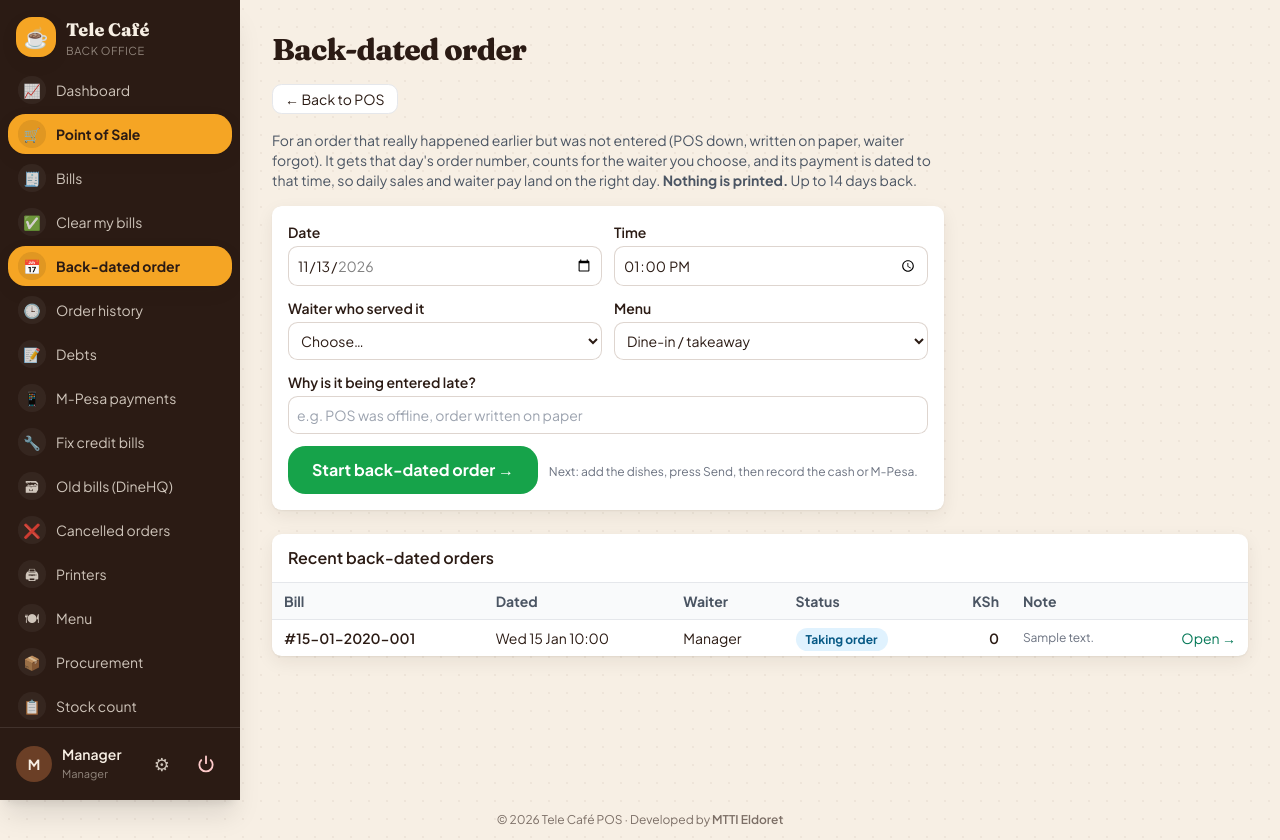
After one commit to kenyaone/postele, a Laravel app: page /pos/backdate in a window 1280 px wide. The commit adds this page. Run offline with Laravel 12, Linux system fonts and the light colour scheme; a user stored in the database is signed in; data comes from the database, SQL or seed files in the repository; tables that the repository leaves empty hold one stand-in row (values such as "Sample post"); some libraries are stand-ins or nearby versions.

Commit message:
Add back-dated orders for managers
A manager can enter an order that happened earlier (up to 14 days): it gets that day's order number, is credited to the chosen waiter, prints nothing, and its dishes, payment and closing time are dated to when it happened, so daily sales and waiter pay count it on the right day. Adds tickets.backdated_by.

Co-Authored-By: Claude Opus 5.5 <noreply@anthropic.com>

Claude-Session: https://claude.ai/code/session_01HbSMvbWnZXwZw2PwxXfV2T

```diff
--- /dev/null
+++ b/app/Http/Controllers/Pos/BackdateController.php
@@ -0,0 +1,62 @@
+<?php
+
+namespace App\Http\Controllers\Pos;
+
+use App\Http\Controllers\Controller;
+use App\Models\Ticket;
+use App\Models\User;
+use Illuminate\Http\Request;
+use Illuminate\Support\Carbon;
+
+/**
+ * Managers only: enter an order after the fact (POS was down, waiter forgot, paper order), dated to when it
+ * really happened. It gets that day's order number, is credited to the chosen waiter, prints nothing, and its
+ * payment is dated to that time, so daily sales and waiter pay count it on the right day.
+ */
+class BackdateController extends Controller
+{
+    public const MAX_DAYS = 14;
+
+    public function create(Request $request)
+    {
+        $staff = User::where('active', true)->whereIn('role', ['waiter', 'cashier', 'manager'])->orderBy('name')->get(['id', 'name', 'role']);
+        $recent = Ticket::with(['items', 'payments', 'opener'])->whereNotNull('backdated_by')->latest('id')->limit(15)->get();
+        return view('pos.backdate', ['staff' => $staff, 'recent' => $recent, 'maxDays' => self::MAX_DAYS]);
+    }
+
+    public function store(Request $request)
+    {
+        $data = $request->validate([
+            'date' => 'required|date_format:Y-m-d',
+            'time' => 'required|date_format:H:i',
+            'waiter_id' => 'required|integer|exists:users,id',
+            'channel' => 'nullable|in:house,glovo',
+            'reason' => 'required|string|max:150',
+        ], ['reason.required' => 'Say why this order is being entered late.']);
+
+        $at = Carbon::createFromFormat('Y-m-d H:i', $data['date'] . ' ' . $data['time']);
+        if ($at->gt(now())) {
+            return back()->withInput()->withErrors(['date' => 'That time is in the future.']);
+        }
+        if ($at->lt(now()->subDays(self::MAX_DAYS)->startOfDay())) {
+            return back()->withInput()->withErrors(['date' => 'Orders can be back-dated at most ' . self::MAX_DAYS . ' days.']);
+        }
+        $waiter = User::where('id', $data['waiter_id'])->where('active', true)->first();
+        if (! $waiter) return back()->withInput()->withErrors(['waiter_id' => 'Choose an active staff member.']);
+
+        $t = new Ticket([
+            'opened_by' => $waiter->id,
+            'backdated_by' => $request->user()->id,
+            'status' => 'open',
+            'channel' => ($data['channel'] ?? 'house') === 'glovo' ? 'glovo' : 'house',
+            'opened_at' => $at,
+            'notes' => 'Back-dated by ' . $request->user()->name . ' on ' . now()->format('D j M H:i') . ': ' . $data['reason'],
+        ]);
+        $t->created_at = $at; // the order number is taken from this day
+        $t->save();
+
+        $request->session()->put('pos_channel', $t->channel);
+        return redirect()->route('pos.tickets.show', $t)
+            ->with('ok', 'Back-dated order #' . $t->order_no . ' for ' . $waiter->name . ' (' . $at->format('D j M H:i') . '). Add the dishes, press Send, then record the payment. Nothing will print.');
+    }
+}
--- a/app/Models/Ticket.php
+++ b/app/Models/Ticket.php
@@ -10,7 +10,7 @@ class Ticket extends Model
 {
     use \App\Models\Concerns\HasOrderNumber;
 
-    protected $fillable = ['opened_by', 'status', 'opened_at', 'closed_at', 'notes', 'void_reason', 'voided_by', 'void_approved_by', 'channel'];
+    protected $fillable = ['opened_by', 'backdated_by', 'status', 'opened_at', 'closed_at', 'notes', 'void_reason', 'voided_by', 'void_approved_by', 'channel'];
 
     protected $casts = [
         'opened_at' => 'datetime',
--- a/resources/views/layouts/manage.blade.php
+++ b/resources/views/layouts/manage.blade.php
@@ -35,6 +35,7 @@
         ['Point of Sale',    'pos.index',             '&#128722;', 'pos.*',               ['manager', 'cashier', 'waiter']],
         ['Bills', 'pos.bills', '&#129534;', 'pos.bills*', ['manager', 'cashier', 'waiter']],
         ['Clear my bills', 'pos.clear', '&#9989;', 'pos.clear*', ['manager', 'cashier', 'waiter']],
+        ['Back-dated order', 'pos.backdate', '&#128197;', 'pos.backdate*', ['manager']],
         ['Order history', 'pos.history', '&#128338;', 'pos.history*', ['manager', 'cashier', 'waiter']],
         ['Change my PIN', 'pos.pin', '&#128273;', 'pos.pin*', ['cashier', 'waiter']],
         ['Debts', 'pos.debts', '&#128221;', 'pos.debts*', ['manager', 'cashier', 'waiter']],
--- /dev/null
+++ b/resources/views/pos/backdate.blade.php
@@ -0,0 +1,72 @@
+@extends('layouts.manage')
+@section('title', 'Back-dated order')
+
+@section('content')
+<div class="flex flex-wrap gap-2 items-center mb-4 -mt-2">
+    <a href="{{ route('pos.index') }}" class="border rounded px-3 py-1 text-sm bg-white hover:bg-gray-50">&larr; Back to POS</a>
+</div>
+
+<p class="mb-4 text-sm text-gray-600 max-w-2xl">For an order that really happened earlier but was not entered (POS down, written on paper, waiter forgot).
+    It gets that day's order number, counts for the waiter you choose, and its payment is dated to that time, so daily sales and waiter pay land on the right day.
+    <b>Nothing is printed.</b> Up to {{ $maxDays }} days back.</p>
+
+@if ($errors->any())
+    <div class="mb-4 rounded-xl bg-red-50 ring-1 ring-red-200 text-red-800 text-sm p-3 font-semibold">&#9888; {{ $errors->first() }}</div>
+@endif
+
+<form method="POST" action="{{ route('pos.backdate.store') }}" class="bg-white rounded shadow p-4 max-w-2xl grid grid-cols-1 sm:grid-cols-2 gap-3">
+    @csrf
+    <label class="text-sm font-semibold">Date
+        <input type="date" name="date" required value="{{ old('date', now()->subDay()->toDateString()) }}" min="{{ now()->subDays($maxDays)->toDateString() }}" max="{{ now()->toDateString() }}" class="mt-1 w-full border rounded px-2 py-2 font-normal">
+    </label>
+    <label class="text-sm font-semibold">Time
+        <input type="time" name="time" required value="{{ old('time', '13:00') }}" class="mt-1 w-full border rounded px-2 py-2 font-normal">
+    </label>
+    <label class="text-sm font-semibold">Waiter who served it
+        <select name="waiter_id" required class="mt-1 w-full border rounded px-2 py-2 font-normal">
+            <option value="">Choose&hellip;</option>
+            @foreach ($staff as $s)
+                <option value="{{ $s->id }}" @selected((int) old('waiter_id') === $s->id)>{{ $s->name }}{{ $s->role === 'manager' ? ' (manager)' : '' }}</option>
+            @endforeach
+        </select>
+    </label>
+    <label class="text-sm font-semibold">Menu
+        <select name="channel" class="mt-1 w-full border rounded px-2 py-2 font-normal">
+            <option value="house" @selected(old('channel', 'house') === 'house')>Dine-in / takeaway</option>
+            <option value="glovo" @selected(old('channel') === 'glovo')>Glovo</option>
+        </select>
+    </label>
+    <label class="text-sm font-semibold sm:col-span-2">Why is it being entered late?
+        <input name="reason" required maxlength="150" value="{{ old('reason') }}" placeholder="e.g. POS was offline, order written on paper" class="mt-1 w-full border rounded px-2 py-2 font-normal">
+    </label>
+    <div class="sm:col-span-2">
+        <button class="rounded-xl bg-green-600 hover:bg-green-700 text-white font-bold px-6 py-3">Start back-dated order &rarr;</button>
+        <span class="text-xs text-gray-500 ml-2">Next: add the dishes, press Send, then record the cash or M-Pesa.</span>
+    </div>
+</form>
+
+@if ($recent->isNotEmpty())
+<div class="bg-white rounded shadow mt-6">
+    <div class="px-4 py-3 border-b font-semibold">Recent back-dated orders</div>
+    <div class="overflow-x-auto">
+    <table class="w-full text-sm">
+        <thead class="bg-gray-50 text-gray-600 text-left"><tr><th class="px-3 py-2">Bill</th><th class="px-3 py-2">Dated</th><th class="px-3 py-2">Waiter</th><th class="px-3 py-2">Status</th><th class="px-3 py-2 text-right">KSh</th><th class="px-3 py-2">Note</th><th></th></tr></thead>
+        <tbody>
+        @foreach ($recent as $t)
+            @php [$pl, $pc] = $t->payLabel(); @endphp
+            <tr class="border-t">
+                <td class="px-3 py-2 font-semibold">#{{ $t->order_no }}</td>
+                <td class="px-3 py-2 whitespace-nowrap">{{ $t->opened_at?->format('D j M H:i') }}</td>
+                <td class="px-3 py-2">{{ $t->opener->name ?? '?' }}</td>
+                <td class="px-3 py-2"><span class="text-xs font-bold rounded-full px-2.5 py-1 {{ $pc }}">{{ $pl }}</span></td>
+                <td class="px-3 py-2 text-right font-semibold">{{ number_format($t->total) }}</td>
+                <td class="px-3 py-2 text-xs text-gray-500">{{ \Illuminate\Support\Str::after($t->notes, ': ') }}</td>
+                <td class="px-3 py-2 text-right">@if (in_array($t->status, ['open', 'sent'], true))<a href="{{ route('pos.tickets.show', $t) }}" class="text-emerald-700 hover:underline">Open &rarr;</a>@endif</td>
+            </tr>
+        @endforeach
+        </tbody>
+    </table>
+    </div>
+</div>
+@endif
+@endsection
--- a/routes/web.php
+++ b/routes/web.php
@@ -37,6 +37,8 @@ Route::middleware(['auth', 'role:cashier,waiter,manager'])->prefix('pos')->name(
     Route::get('/bills', [\App\Http\Controllers\Pos\BillsController::class, 'index'])->name('bills');
     Route::get('/clear', [\App\Http\Controllers\Pos\ClearController::class, 'index'])->name('clear');
     Route::post('/clear', [\App\Http\Controllers\Pos\ClearController::class, 'store'])->middleware('throttle:30,1')->name('clear.store');
+    Route::get('/backdate', [\App\Http\Controllers\Pos\BackdateController::class, 'create'])->middleware('role:manager')->name('backdate');
+    Route::post('/backdate', [\App\Http\Controllers\Pos\BackdateController::class, 'store'])->middleware('role:manager')->name('backdate.store');
     Route::post('/channel', [PosController::class, 'setChannel'])->name('channel');
     Route::post('/tickets/{ticket}/credit', [\App\Http\Controllers\Pos\CreditController::class, 'store'])->name('tickets.credit');
     Route::get('/find', [\App\Http\Controllers\Pos\PosController::class, 'find'])->name('find');
```
Also changed, not shown: app/Http/Controllers/Pos/PosController.php (+7 -0 lines), app/Services/PaymentSettler.php (+6 -6 lines), database/migrations/2026_11_18_050000_add_backdated_by_to_tickets.php (added).
